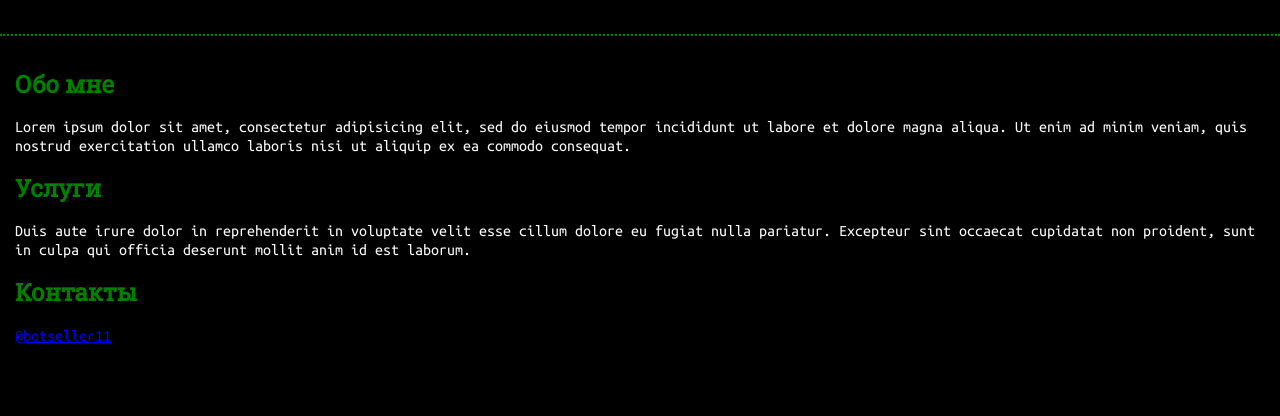
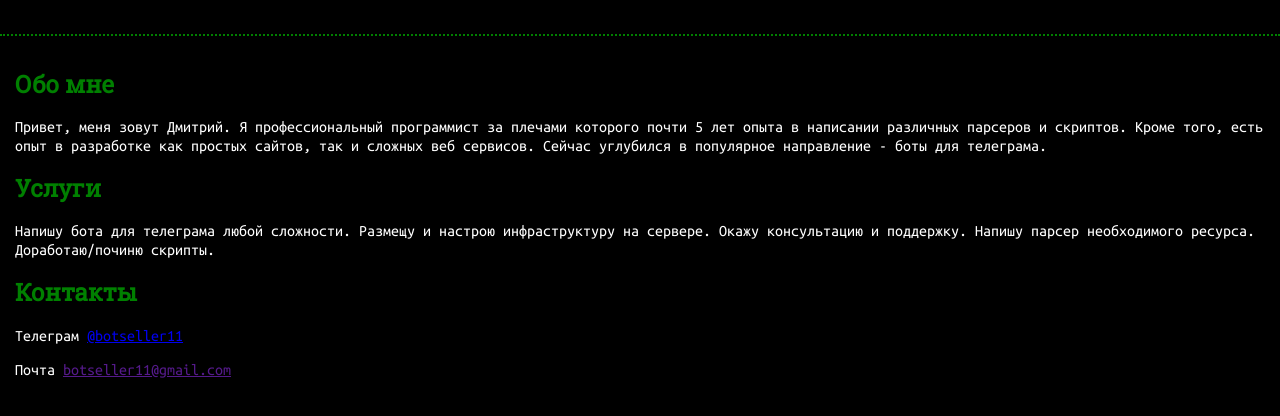
Before and after one commit to botseller11/botseller11.github.io, a plain HTML site: page index.html in a window 1280 px wide. Shown: the part 114-530 px from the top of the page. Drawn offline with nearby package versions, Linux system fonts and the light colour scheme.

Commit message:
auto deploy

```diff
--- a/index.html
+++ b/index.html
@@ -15,19 +15,20 @@
       </header>
     	  <main>
           <h2 id="обо-мне">Обо мне</h2>
-<p>Lorem ipsum dolor sit amet, consectetur adipisicing elit, sed do eiusmod
-tempor incididunt ut labore et dolore magna aliqua. Ut enim ad minim veniam,
-quis nostrud exercitation ullamco laboris nisi ut aliquip ex ea commodo
-consequat.</p>
+<p>Привет, меня зовут Дмитрий.
+Я профессиональный программист за плечами которого почти 5 лет опыта в написании различных парсеров и скриптов. Кроме того,  есть опыт в разработке как простых  сайтов, так и сложных веб сервисов. Сейчас углубился в популярное направление - боты для телеграма.</p>
 
 <h2 id="услуги">Услуги</h2>
-<p>Duis aute irure dolor in reprehenderit in voluptate velit esse
-cillum dolore eu fugiat nulla pariatur. Excepteur sint occaecat cupidatat non
-proident, sunt in culpa qui officia deserunt mollit anim id est laborum.</p>
+<p>Напишу бота для телеграма любой сложности.
+Размещу и настрою инфраструктуру на сервере.
+Окажу консультацию и поддержку.
+Напишу парсер необходимого ресурса.
+Доработаю/починю скрипты.</p>
 
 <h2 id="контакты">Контакты</h2>
-<p><a href="https://teleg.run/botseller11">@botseller11</a></p>
+<p>Телеграм <a href="https://teleg.run/botseller11">@botseller11</a></p>
 
+<p>Почта <a href="">botseller11@gmail.com</a></p>
 
         </main>
 
```
